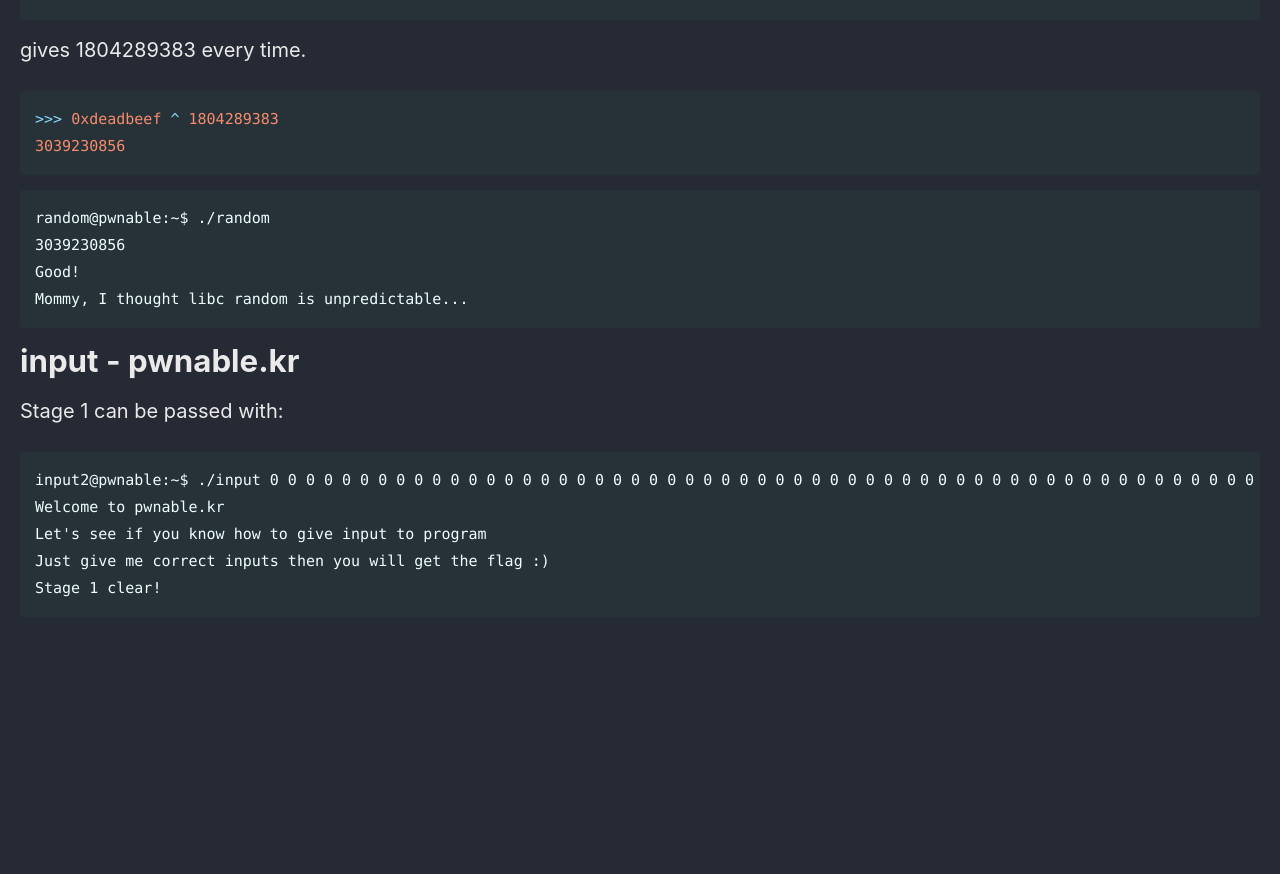
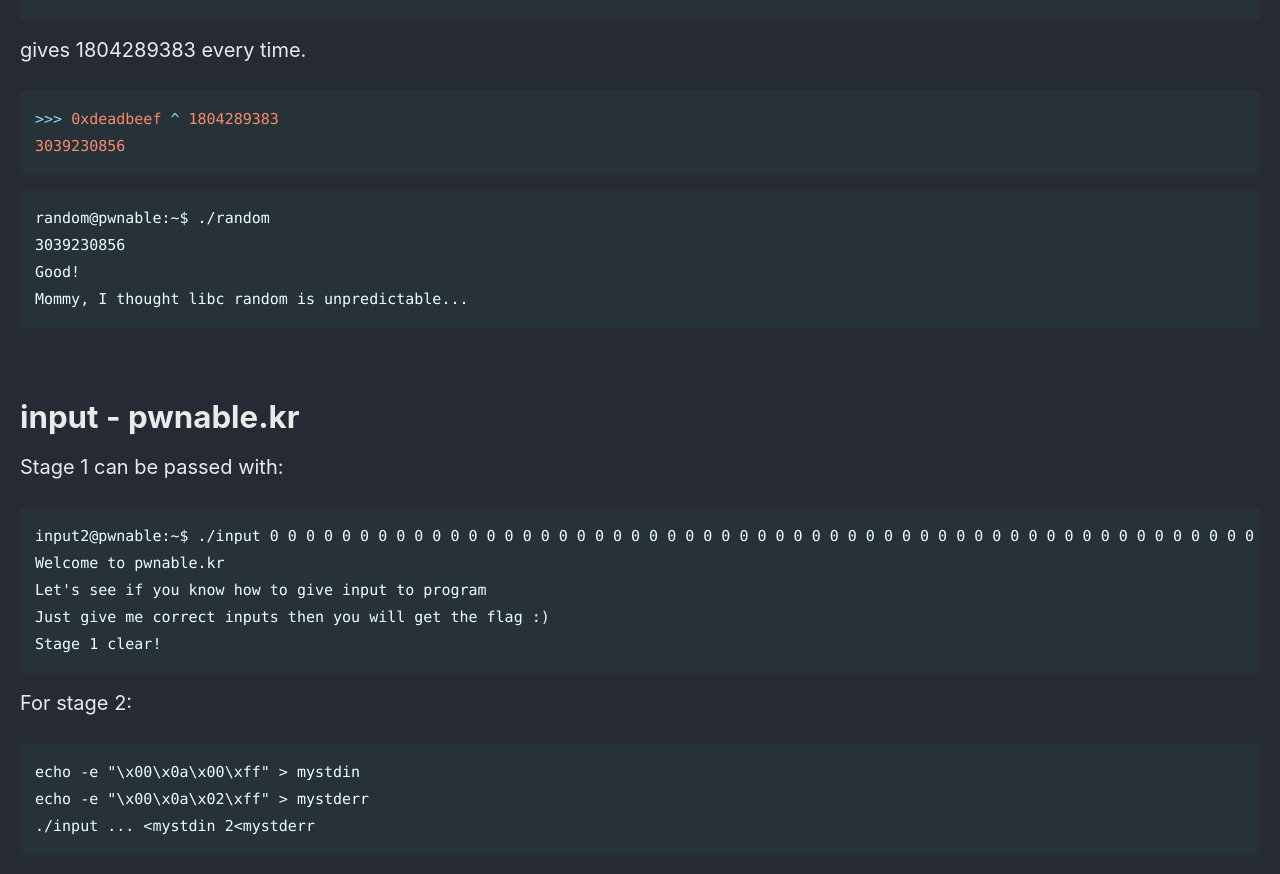
Before and after one commit to Connor-McCartney/Connor-McCartney.github.io, a Jekyll site: the page built from _pages/misc/pwn.md, in a window 1280 px wide and 900 px high, scrolled down 26359 px. Shown: the top 874 px of the window. Built offline with Jekyll 4.4.1, drawn with Linux system fonts in a browser that asks for light colours; cached includes are drawn as plain includes; before the commit the page ends 27021 px from its top, so only the background shows below that.

Commit message:
Update pwn.md

````diff
--- a/_pages/misc/pwn.md
+++ b/_pages/misc/pwn.md
@@ -1087,6 +1087,9 @@ Good!
 Mommy, I thought libc random is unpredictable...
 ```
 
+<br>
+
+
 # input - pwnable.kr
 
 Stage 1 can be passed with:
@@ -1098,3 +1101,11 @@ Let's see if you know how to give input to program
 Just give me correct inputs then you will get the flag :)
 Stage 1 clear!
 ```
+
+For stage 2:
+
+```
+echo -e "\x00\x0a\x00\xff" > mystdin
+echo -e "\x00\x0a\x02\xff" > mystderr
+./input ... <mystdin 2<mystderr
+```
````
